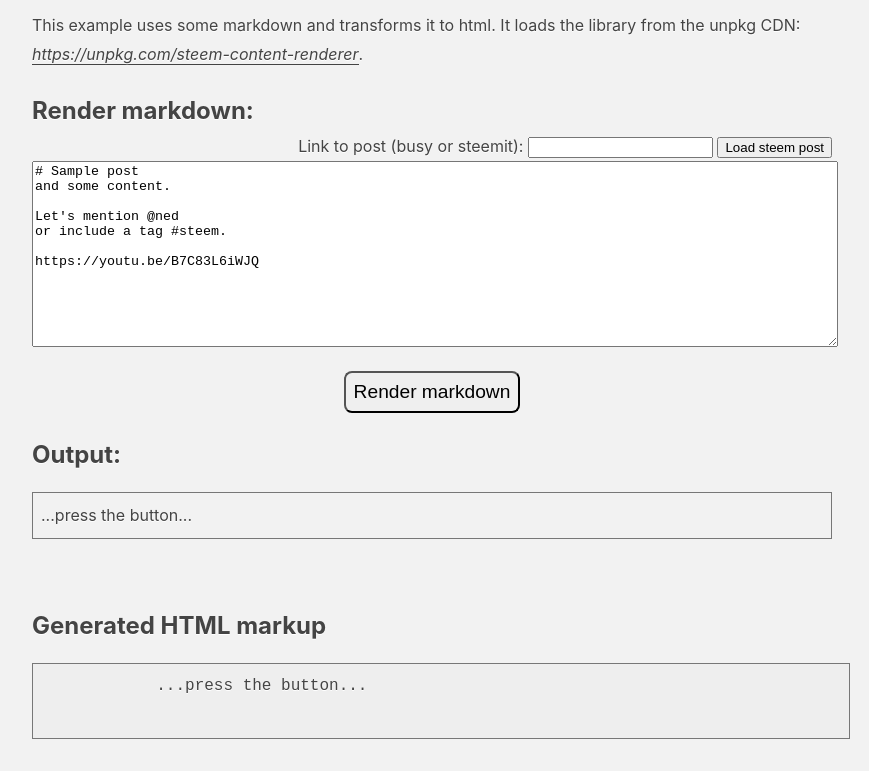
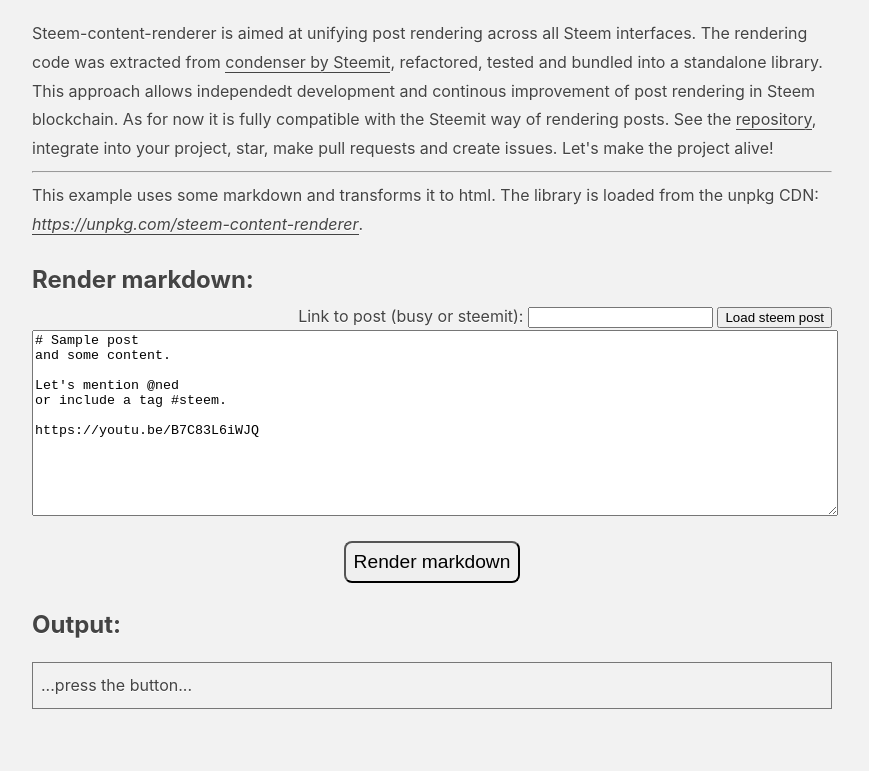
Before and after one commit to wise-team/steem-content-renderer, a website: page sample/live-demo.html in a window 1280 px wide. Shown: the part 132-903 px from the top of the page, without its empty margins (208-1077 px from the left). Drawn offline with nearby package versions, Linux system fonts and the light colour scheme; a script that the page names is missing.

Commit message:
chore: style live demo

```diff
--- a/sample/live-demo.html
+++ b/sample/live-demo.html
@@ -11,6 +11,7 @@
             a {border-bottom: 1px solid #444444; color: #444444; text-decoration: none;}
             a:hover {border-bottom: 0;}
             /**/
+            h1 { font-size: 2.2em; }
             h2, h3, h4, h5 { margin-bottom: 0; }
             #output {
                 border: 1px solid #777;
@@ -21,6 +22,7 @@
                 padding: 0.5rem;
                 background: #eee;
                 border: 1px solid #777;
+                overflow-x: scroll;
             }
             #render-button-container {
                 text-align: center;
@@ -35,6 +37,7 @@
             }
             header small {
                 color: #999;
+                font-size: 50%;
             }
             img {
                 max-width: 100%;
@@ -45,8 +48,17 @@
         <header>
             <h1>Steem-content-renderer <small>example</small></h1>
             <aside>
-                This example uses some markdown and transforms it to html. It loads the library
-                from the unpkg CDN: <em><a href="https://unpkg.com/steem-content-renderer">https://unpkg.com/steem-content-renderer</a></em>.
+                Steem-content-renderer is aimed at unifying post rendering across all Steem interfaces.
+                The rendering code was extracted from
+                <a href="https://github.com/steemit/condenser">condenser by Steemit</a>, refactored, tested
+                and bundled into a standalone library. This approach allows independedt development and
+                continous improvement of post rendering in Steem blockchain. As for now it is fully compatible
+                with the Steemit way of rendering posts. See
+                the <a href="https://github.com/wise-team/steem-content-renderer">repository</a>, integrate into your project,
+                star, make pull requests and create issues. Let's make the project alive!
+                <hr />
+                This example uses some markdown and transforms it to html. The library is loaded from the
+                unpkg CDN: <em><a href="https://unpkg.com/steem-content-renderer">https://unpkg.com/steem-content-renderer</a></em>.
             </aside>
         </header>
 
```
